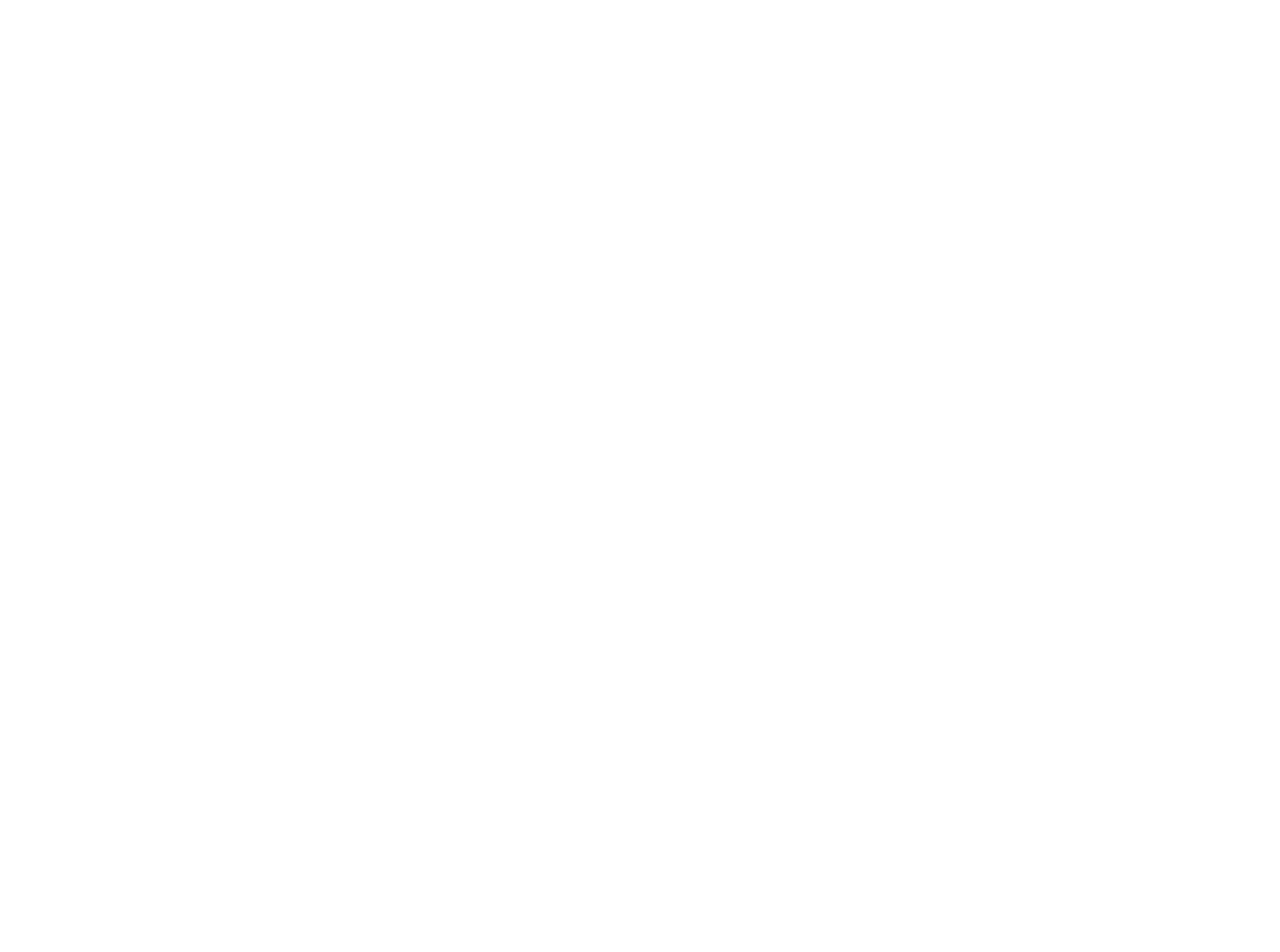
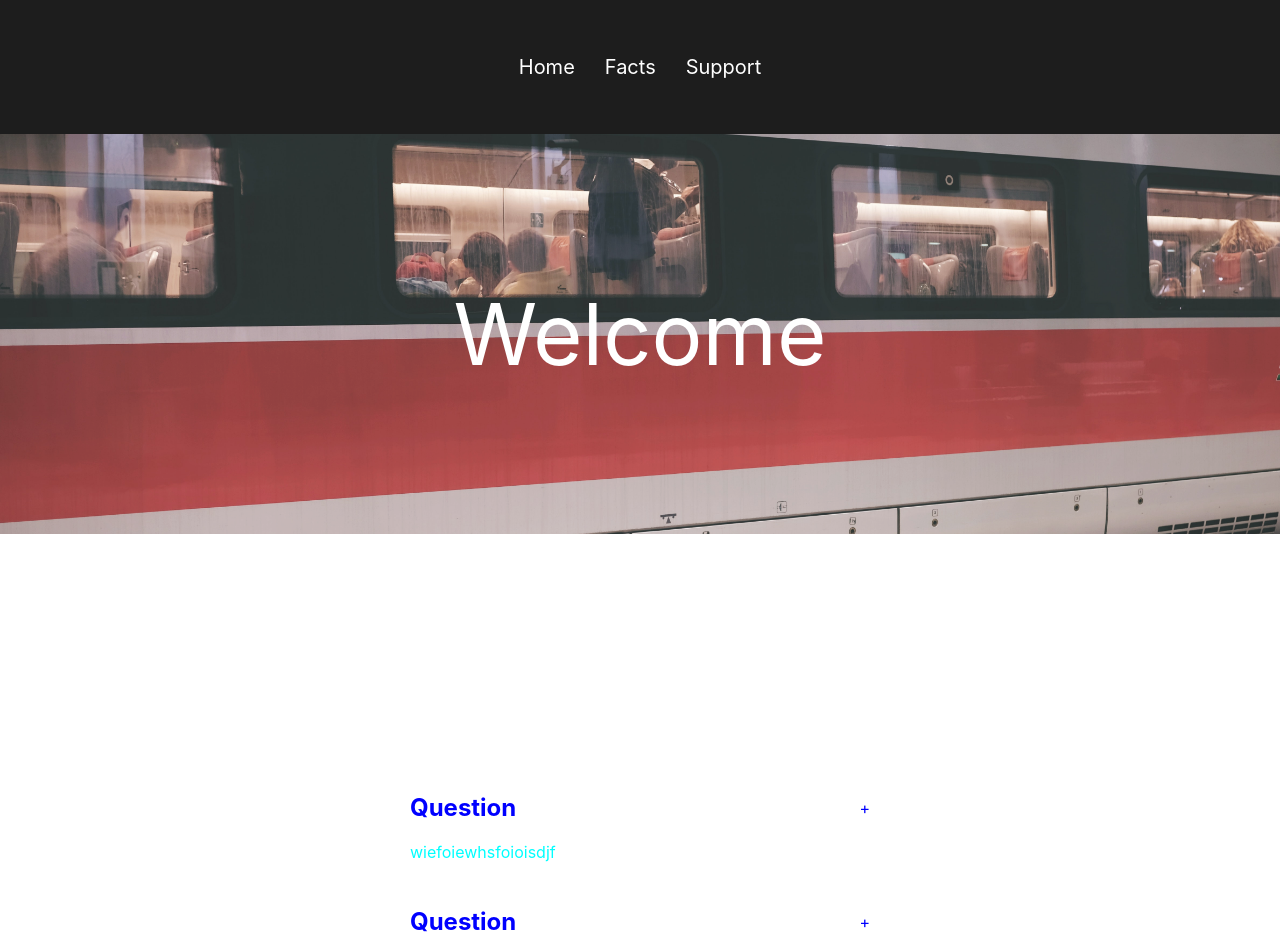
Before and after one commit to alexandravladu/ts-react-project, a React (Create React App) app: page / in a window 1280 px wide. Shown: the top 952 px of the page. Before the commit the page ends 800 px from the top, so only its background shows below. Built offline with nearby package versions, Linux system fonts and the light colour scheme.

Commit message:
implemented react router and added in the accordion ion which still needs more work

```diff
--- a/package.json
+++ b/package.json
@@ -12,6 +12,7 @@
     "@types/react-dom": "^18.0.9",
     "react": "^18.2.0",
     "react-dom": "^18.2.0",
+    "react-router-dom": "^6.5.0",
     "react-scripts": "5.0.1",
     "typescript": "^4.9.4",
     "web-vitals": "^2.1.4"
@@ -39,5 +40,8 @@
       "last 1 firefox version",
       "last 1 safari version"
     ]
+  },
+  "devDependencies": {
+    "node-sass": "^7.0.3"
   }
 }
--- a/src/App.tsx
+++ b/src/App.tsx
@@ -1,13 +1,31 @@
 import React from 'react';
+import './App.css';
+import NavBar from "./components/nav/NavBar";
+import {
+  BrowserRouter as Router,
+  Route,
+  Routes,
+  Navigate,
+} from "react-router-dom";
+import Home from "./pages/home/Home";
+import Facts from "./pages/facts/Facts";
+// import Support from "./pages/Support";
 
-import './App.css';
 
-function App() {
+const App: React.FC = () => {
   return (
-    <div className="App">
+    <Router>
+      <Routes>
+        <Route path="/" element={<><NavBar /><Home /></>}></Route>
+        <Route path="/facts" element={<><NavBar/><Facts /> </>}></Route>
+        {/* <Route path="/support" element={<><NavBar/><Support /> </>}></Route> */}
+      </Routes>
+    </Router>
+  );
 
-    </div>
-  );
-}
+
+
+
+};
 
 export default App;
--- /dev/null
+++ b/src/components/accordion/Accordion.css
@@ -0,0 +1,41 @@
+/* .accordion {
+    background-color: #eee;
+    color: #444;
+    cursor: pointer;
+    padding: 18px;
+    width: 100%;
+    text-align: center;
+    border: none;
+    outline: none;
+    transition: 0.4s;
+  } */
+
+.wrapper {
+  display: flex;
+  height: 100vh;
+  width: 100vw;
+  justify-content: center;
+  align-items: center;
+}
+
+.accordion {
+  width: 500px
+}
+
+.item {
+  background: white;
+  margin-bottom: 5px;
+  padding: 10px 20px;
+  cursor: pointer;
+}
+
+.title {
+  color: blue;
+  display: flex;
+  justify-content: space-between;
+  align-items: center;
+}
+
+.content {
+  color: aqua;
+}
--- /dev/null
+++ b/src/components/accordion/Accordion.js
@@ -0,0 +1,56 @@
+import { useState } from 'react'
+import "./Accordion.css"
+
+function Accordion() {
+
+    const [selected, setSelected] = useState (null)
+    const toggle = (i) => {
+        if(selected == i) {
+            return setSelected(null)
+
+        }
+
+        setSelected(i)
+    }
+
+    return (
+    <div className='wrapper'>
+        <div className='accordion'>
+            {data.map ((item, i) => (
+
+                <div className='item'>
+
+                    <div className="title" onClick={() => toggle(i) }>
+                        <h2>{item.question}</h2>
+                        <span>{selected == i ? '-' : '+'}</span>
+                    </div>
+
+                    <div className={selected == i ? 'content show' : 'content'}>
+                        {item.answer}
+                    </div>
+                </div>
+            ))}
+
+        </div>
+    </div>
+
+    );
+}
+
+
+const data = [
+    {
+        question: 'Question',
+        answer: 'wiefoiewhsfoioisdjf'
+    },
+    {
+        question: 'Question',
+        answer: 'wiefoiewhsfoioisdjf'
+    },
+    {
+        question: 'Question',
+        answer: 'dfa'
+    },
+]
+
+export default Accordion
--- /dev/null
+++ b/src/components/hero/Hero.scss
@@ -0,0 +1,16 @@
+.hero-image{
+    background: url('../../images/hero-img.jpg');
+    width: 100%;
+    height: calc(100vh - 400px);
+    background-position: center;
+    background-size: cover;
+    display: flex;
+    justify-content: center;
+    align-items: center;
+    filter: opacity(0.9);
+
+    .hero-text{
+        font-size: 85px;
+        color: white;
+    }
+}
--- /dev/null
+++ b/src/components/hero/Hero.tsx
@@ -0,0 +1,22 @@
+
+import './Hero.scss'
+
+type HeroProp = {
+    title: string;
+}
+
+const Hero = ({title}: HeroProp) => {
+    return (
+        <div className="home-container">
+        <div className="hero-image-container">
+            <div className="hero-image">
+                <p className="hero-text">{title}</p>
+            </div>
+        </div>
+    </div>
+    )
+
+}
+
+
+export default Hero
--- /dev/null
+++ b/src/components/nav/NavBar.scss
@@ -0,0 +1,26 @@
+
+.header{
+    position: sticky;
+    top: 0;
+    padding: 55px 0;
+    background:#1d1d1d;
+    width: 100%;
+}
+
+.nav-container{
+    width: 100%;
+    display: flex;
+    justify-content: center;
+    align-items: center;
+}
+
+.nav-items{
+    color: #fff;
+    padding: 0 15px;
+    text-decoration: none;
+    font-size: 20px;
+
+    &:hover{
+        color: red;
+    }
+}
--- /dev/null
+++ b/src/components/nav/NavBar.tsx
@@ -0,0 +1,31 @@
+import { Link } from "react-router-dom"
+import './NavBar.scss'
+
+const NavBar = () => {
+
+
+    return(
+        <header className="header">
+            <div className="header-container">
+                <div className="nav-container">
+                    <Link className='nav-items' to='/'>
+                        Home
+                    </Link>
+                    <Link className='nav-items' to='/facts'>
+                        Facts
+                    </Link>
+                    <Link className='nav-items' to='/support'>
+                        Support
+                    </Link>
+
+
+                </div>
+
+
+            </div>
+        </header>
+    )
+
+}
+
+export default NavBar
--- /dev/null
+++ b/src/pages/facts/Facts.tsx
@@ -0,0 +1,5 @@
+const Facts = () => {
+    return <h1>Facts</h1>;
+  };
+
+  export default Facts;
--- /dev/null
+++ b/src/pages/home/Home.tsx
@@ -0,0 +1,16 @@
+import Accordion from '../../components/accordion/Accordion';
+import Hero from '../../components/hero/Hero';
+
+const Home = () => {
+
+  return (
+    <div>
+        <Hero title='Welcome' />
+        <Accordion />
+    </div>
+
+
+  );
+};
+
+export default Home;
```
Also changed, not shown: src/images/hero-img.jpg (added), src/pages/home/Home.scss (added), 1 other file (tests, documents, lock files or other folders).
